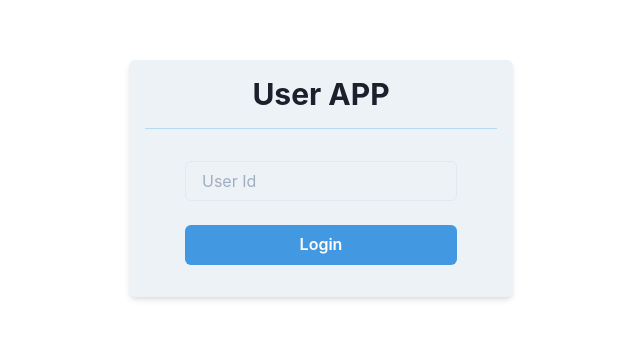
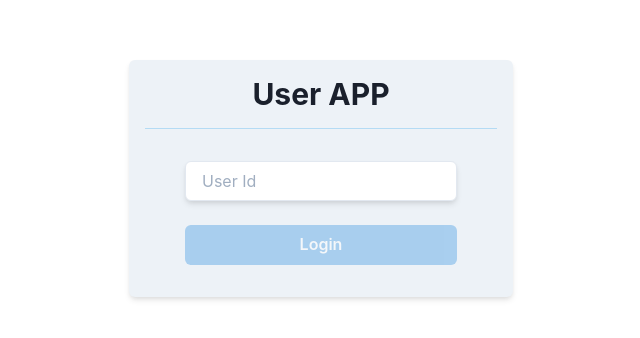
Before and after one commit to kazufoot21/react-typescript-chakraui, a React (Create React App) app: page / in a window 1280 px wide. Shown: the part 222-560 px from the top of the page, without its empty margins (319-959 px from the left). Built offline with nearby package versions, Linux system fonts and the light colour scheme.

Commit message:
login function

```diff
--- a/package.json
+++ b/package.json
@@ -15,6 +15,7 @@
     "@types/react": "^17.0.37",
     "@types/react-dom": "^17.0.11",
     "@types/react-router-dom": "^5.1.7",
+    "axios": "^0.24.0",
     "framer-motion": "^4.1.17",
     "react": "^17.0.2",
     "react-dom": "^17.0.2",
--- a/src/components/atoms/button/PrimaryButton.tsx
+++ b/src/components/atoms/button/PrimaryButton.tsx
@@ -3,12 +3,23 @@
 
 type Props = {
   children: ReactNode;
+  onClick: () => void;
+  disabled?: boolean;
+  loading?: boolean;
 };
 
 export const PrimaryButton: VFC<Props> = memo((props) => {
-  const { children } = props;
+  const { children, onClick, disabled = false, loading = false } = props;
   return (
-    <Button bg="blue.400" color="white" _hover={{ opacity: 0.8 }}>
+    <Button
+      bg="blue.400"
+      color="white"
+      shadow="md"
+      _hover={{ opacity: 0.8 }}
+      onClick={onClick}
+      disabled={disabled || loading}
+      isLoading={loading}
+    >
       {children}
     </Button>
   );
--- a/src/components/pages/Login.tsx
+++ b/src/components/pages/Login.tsx
@@ -1,16 +1,18 @@
-import {
-  Box,
-  Button,
-  Divider,
-  Flex,
-  Heading,
-  Input,
-  Stack,
-} from '@chakra-ui/react';
-import { memo, VFC } from 'react';
+import { Box, Divider, Flex, Heading, Input, Stack } from '@chakra-ui/react';
+import { ChangeEvent, memo, useState, VFC } from 'react';
+import { useAuth } from '../../hooks/useAuth';
 import { PrimaryButton } from '../atoms/button/PrimaryButton';
 
 export const Login: VFC = memo(() => {
+  const { login, loading } = useAuth();
+  const [userId, setUserId] = useState('');
+
+  const onChangeUserId = (e: ChangeEvent<HTMLInputElement>) => {
+    setUserId(e.target.value);
+  };
+
+  const onClickLogin = () => login(userId);
+
   return (
     <Flex align="center" justify="center" height="100vh">
       <Box bg="gray.100" w="sm" p={4} borderRadius="md" shadow="md">
@@ -19,8 +21,21 @@
         </Heading>
         <Divider borderColor="blue.200" my={4} />
         <Stack spacing={6} py={4} px={10}>
-          <Input placeholder="User Id" />
-          <PrimaryButton>Login</PrimaryButton>
+          <Input
+            placeholder="User Id"
+            value={userId}
+            onChange={onChangeUserId}
+            bg="white.100"
+            color="black"
+            shadow="md"
+          />
+          <PrimaryButton
+            disabled={userId === ''}
+            loading={loading}
+            onClick={onClickLogin}
+          >
+            Login
+          </PrimaryButton>
         </Stack>
       </Box>
     </Flex>
--- /dev/null
+++ b/src/hooks/useAuth.ts
@@ -0,0 +1,32 @@
+import axios from 'axios';
+import { useCallback, useState } from 'react';
+import { useHistory } from 'react-router-dom';
+
+import { User } from '../types/api/user';
+
+export const useAuth = () => {
+  const history = useHistory();
+  const [loading, setLoading] = useState(false);
+  const login = useCallback(
+    (id: string) => {
+      setLoading(true);
+      axios
+        .get<User>(`https://jsonplaceholder.typicode.com/users/${id}`)
+        .then((res) => {
+          if (res.data) {
+            history.push('/home');
+          } else {
+            alert('ユーザーが見つかりません');
+          }
+        })
+        .catch(() => {
+          alert('ログインできません');
+        })
+        .finally(() => {
+          setLoading(false);
+        });
+    },
+    [history]
+  );
+  return { login, loading };
+};
--- /dev/null
+++ b/src/types/api/user.ts
@@ -0,0 +1,23 @@
+export type User = {
+  id: number;
+  name: string;
+  username: string;
+  email: string;
+  address: {
+    street: string;
+    suite: string;
+    city: string;
+    zipcode: string;
+    geo: {
+      lat: string;
+      lng: string;
+    };
+  };
+  phone: string;
+  website: string;
+  company: {
+    name: string;
+    catchPhrase: string;
+    bs: string;
+  };
+};
```
Also changed, not shown: 1 other file (tests, documents, lock files or other folders).
